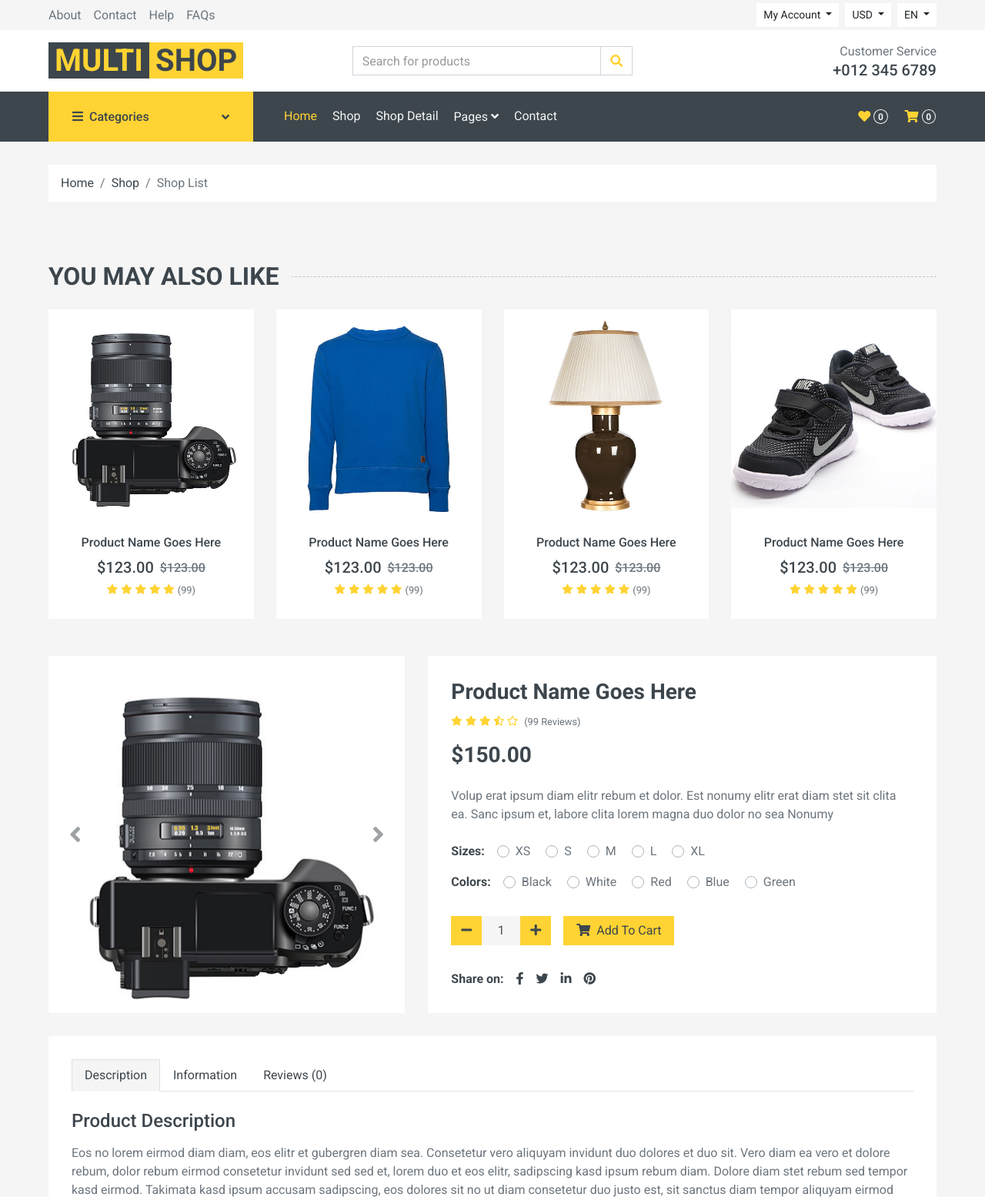
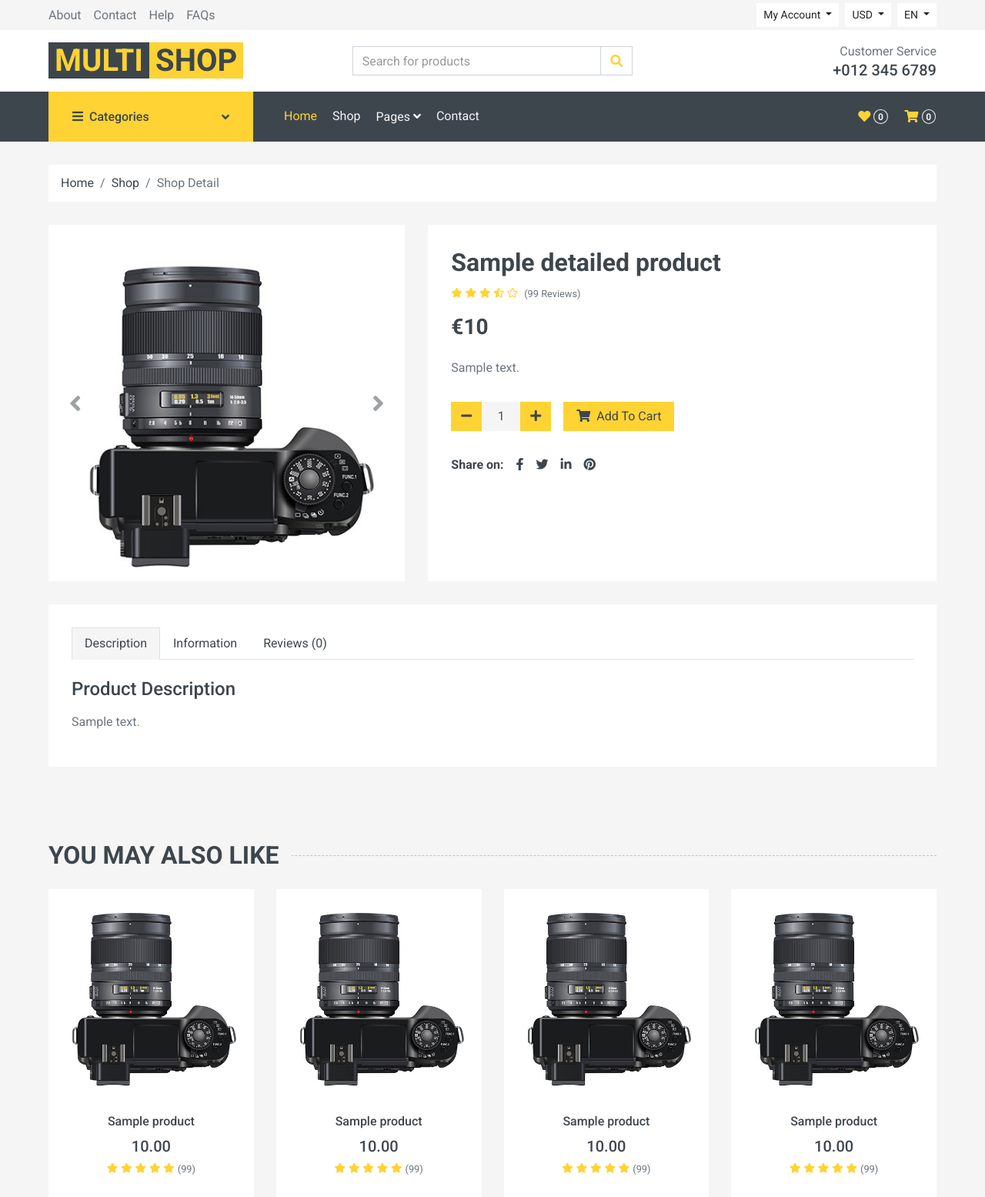
Before and after one commit to viktoriiakychan/django-shop, a Django app: template shop/product/templates/pages/detail.html in a window 1280 px wide. Shown: the top 1555 px of the page at 77% size. Run offline with Django 4.2, Linux system fonts and the light colour scheme; tables that the repository leaves empty hold one stand-in row (values such as "Sample post"); the template is opened without the code that fills it: values that come from a table or form of the project are taken from there, most other values are stand-ins (such as "Sample title", 1, 10 or a date in 2020); some libraries are stand-ins or nearby versions.

Commit message:
product detail

```diff
--- a/shop/product/templates/pages/cart.html
+++ b/shop/product/templates/pages/cart.html
@@ -2,7 +2,7 @@
 
 {% block content %}
 
-    {% include 'partials/_breadcrumb.html' %}
+    {% include 'partials/breadcrumbs/_breadcrumb-cart.html' %}
     {% include 'partials/_cart.html' %}
 
 {% endblock %}
--- a/shop/product/templates/pages/checkout.html
+++ b/shop/product/templates/pages/checkout.html
@@ -2,7 +2,7 @@
 
 {% block content %}
 
-    {% include 'partials/_breadcrumb.html' %}
+    {% include 'partials/breadcrumbs/_breadcrumb-checkout.html' %}
     {% include 'partials/_checkout.html' %}
 
 {% endblock %}
--- a/shop/product/templates/pages/contact.html
+++ b/shop/product/templates/pages/contact.html
@@ -1,7 +1,7 @@
 {% extends 'base.html' %}
 {% block content %}
 
-    {% include 'partials/_breadcrumb.html' %}
+    {% include 'partials/breadcrumbs/_breadcrumb-contact.html' %}
     {% include 'partials/_contact.html' %}
 
 {% endblock %}
--- a/shop/product/templates/pages/detail.html
+++ b/shop/product/templates/pages/detail.html
@@ -1,8 +1,8 @@
 {% extends 'base.html' %}
 {% block content %}
 
-    {% include 'partials/_breadcrumb.html' %}
-    {% include 'partials/_detail-products.html' %}
+    {% include 'partials/breadcrumbs/_breadcrumb-detail.html' %}
     {% include 'partials/_shop-detail.html' %}
+    {% include 'partials/_detail-you-may-also-like.html' %}
 
 {% endblock %}
--- a/shop/product/templates/pages/shop.html
+++ b/shop/product/templates/pages/shop.html
@@ -2,7 +2,7 @@
 
 {% block content %}
 
-    {% include 'partials/_breadcrumb.html' %}
+    {% include 'partials/breadcrumbs/_breadcrumb-shop.html' %}
     {% include 'partials/_shop.html' %}
 
 {% endblock %}
--- a/shop/product/templates/partials/_detail-products.html
+++ /dev/null
@@ -1,136 +0,0 @@
-<!-- Products Start -->
-<div class="container-fluid py-5">
-    <h2 class="section-title position-relative text-uppercase mx-xl-5 mb-4"><span class="bg-secondary pr-3">You May Also Like</span></h2>
-    <div class="row px-xl-5">
-        <div class="col">
-            <div class="owl-carousel related-carousel">
-                <div class="product-item bg-light">
-                    <div class="product-img position-relative overflow-hidden">
-                        <img class="img-fluid w-100" src="img/product-1.jpg" alt="">
-                        <div class="product-action">
-                            <a class="btn btn-outline-dark btn-square" href=""><i class="fa fa-shopping-cart"></i></a>
-                            <a class="btn btn-outline-dark btn-square" href=""><i class="far fa-heart"></i></a>
-                            <a class="btn btn-outline-dark btn-square" href=""><i class="fa fa-sync-alt"></i></a>
-                            <a class="btn btn-outline-dark btn-square" href=""><i class="fa fa-search"></i></a>
-                        </div>
-                    </div>
-                    <div class="text-center py-4">
-                        <a class="h6 text-decoration-none text-truncate" href="">Product Name Goes Here</a>
-                        <div class="d-flex align-items-center justify-content-center mt-2">
-                            <h5>$123.00</h5><h6 class="text-muted ml-2"><del>$123.00</del></h6>
-                        </div>
-                        <div class="d-flex align-items-center justify-content-center mb-1">
-                            <small class="fa fa-star text-primary mr-1"></small>
-                            <small class="fa fa-star text-primary mr-1"></small>
-                            <small class="fa fa-star text-primary mr-1"></small>
-                            <small class="fa fa-star text-primary mr-1"></small>
-                            <small class="fa fa-star text-primary mr-1"></small>
-                            <small>(99)</small>
-                        </div>
-                    </div>
-                </div>
-                <div class="product-item bg-light">
-                    <div class="product-img position-relative overflow-hidden">
-                        <img class="img-fluid w-100" src="img/product-2.jpg" alt="">
-                        <div class="product-action">
-                            <a class="btn btn-outline-dark btn-square" href=""><i class="fa fa-shopping-cart"></i></a>
-                            <a class="btn btn-outline-dark btn-square" href=""><i class="far fa-heart"></i></a>
-                            <a class="btn btn-outline-dark btn-square" href=""><i class="fa fa-sync-alt"></i></a>
-                            <a class="btn btn-outline-dark btn-square" href=""><i class="fa fa-search"></i></a>
-                        </div>
-                    </div>
-                    <div class="text-center py-4">
-                        <a class="h6 text-decoration-none text-truncate" href="">Product Name Goes Here</a>
-                        <div class="d-flex align-items-center justify-content-center mt-2">
-                            <h5>$123.00</h5><h6 class="text-muted ml-2"><del>$123.00</del></h6>
-                        </div>
-                        <div class="d-flex align-items-center justify-content-center mb-1">
-                            <small class="fa fa-star text-primary mr-1"></small>
-                            <small class="fa fa-star text-primary mr-1"></small>
-                            <small class="fa fa-star text-primary mr-1"></small>
-                            <small class="fa fa-star text-primary mr-1"></small>
-                            <small class="fa fa-star text-primary mr-1"></small>
-                            <small>(99)</small>
-                        </div>
-                    </div>
-                </div>
-                <div class="product-item bg-light">
-                    <div class="product-img position-relative overflow-hidden">
-                        <img class="img-fluid w-100" src="img/product-3.jpg" alt="">
-                        <div class="product-action">
-                            <a class="btn btn-outline-dark btn-square" href=""><i class="fa fa-shopping-cart"></i></a>
-                            <a class="btn btn-outline-dark btn-square" href=""><i class="far fa-heart"></i></a>
-                            <a class="btn btn-outline-dark btn-square" href=""><i class="fa fa-sync-alt"></i></a>
-                            <a class="btn btn-outline-dark btn-square" href=""><i class="fa fa-search"></i></a>
-                        </div>
-                    </div>
-                    <div class="text-center py-4">
-                        <a class="h6 text-decoration-none text-truncate" href="">Product Name Goes Here</a>
-                        <div class="d-flex align-items-center justify-content-center mt-2">
-                            <h5>$123.00</h5><h6 class="text-muted ml-2"><del>$123.00</del></h6>
-                        </div>
-                        <div class="d-flex align-items-center justify-content-center mb-1">
-                            <small class="fa fa-star text-primary mr-1"></small>
-                            <small class="fa fa-star text-primary mr-1"></small>
-                            <small class="fa fa-star text-primary mr-1"></small>
-                            <small class="fa fa-star text-primary mr-1"></small>
-                            <small class="fa fa-star text-primary mr-1"></small>
-                            <small>(99)</small>
-                        </div>
-                    </div>
-                </div>
-                <div class="product-item bg-light">
-                    <div class="product-img position-relative overflow-hidden">
-                        <img class="img-fluid w-100" src="img/product-4.jpg" alt="">
-                        <div class="product-action">
-                            <a class="btn btn-outline-dark btn-square" href=""><i class="fa fa-shopping-cart"></i></a>
-                            <a class="btn btn-outline-dark btn-square" href=""><i class="far fa-heart"></i></a>
-                            <a class="btn btn-outline-dark btn-square" href=""><i class="fa fa-sync-alt"></i></a>
-                            <a class="btn btn-outline-dark btn-square" href=""><i class="fa fa-search"></i></a>
-                        </div>
-                    </div>
-                    <div class="text-center py-4">
-                        <a class="h6 text-decoration-none text-truncate" href="">Product Name Goes Here</a>
-                        <div class="d-flex align-items-center justify-content-center mt-2">
-                            <h5>$123.00</h5><h6 class="text-muted ml-2"><del>$123.00</del></h6>
-                        </div>
-                        <div class="d-flex align-items-center justify-content-center mb-1">
-                            <small class="fa fa-star text-primary mr-1"></small>
-                            <small class="fa fa-star text-primary mr-1"></small>
-                            <small class="fa fa-star text-primary mr-1"></small>
-                            <small class="fa fa-star text-primary mr-1"></small>
-                            <small class="fa fa-star text-primary mr-1"></small>
-                            <small>(99)</small>
-                        </div>
-                    </div>
-                </div>
-                <div class="product-item bg-light">
-                    <div class="product-img position-relative overflow-hidden">
-                        <img class="img-fluid w-100" src="img/product-5.jpg" alt="">
-                        <div class="product-action">
-                            <a class="btn btn-outline-dark btn-square" href=""><i class="fa fa-shopping-cart"></i></a>
-                            <a class="btn btn-outline-dark btn-square" href=""><i class="far fa-heart"></i></a>
-                            <a class="btn btn-outline-dark btn-square" href=""><i class="fa fa-sync-alt"></i></a>
-                            <a class="btn btn-outline-dark btn-square" href=""><i class="fa fa-search"></i></a>
-                        </div>
-                    </div>
-                    <div class="text-center py-4">
-                        <a class="h6 text-decoration-none text-truncate" href="">Product Name Goes Here</a>
-                        <div class="d-flex align-items-center justify-content-center mt-2">
-                            <h5>$123.00</h5><h6 class="text-muted ml-2"><del>$123.00</del></h6>
-                        </div>
-                        <div class="d-flex align-items-center justify-content-center mb-1">
-                            <small class="fa fa-star text-primary mr-1"></small>
-                            <small class="fa fa-star text-primary mr-1"></small>
-                            <small class="fa fa-star text-primary mr-1"></small>
-                            <small class="fa fa-star text-primary mr-1"></small>
-                            <small class="fa fa-star text-primary mr-1"></small>
-                            <small>(99)</small>
-                        </div>
-                    </div>
-                </div>
-            </div>
-        </div>
-    </div>
-</div>
-<!-- Products End -->
--- /dev/null
+++ b/shop/product/templates/partials/_detail-you-may-also-like.html
@@ -0,0 +1,40 @@
+<!-- You May Also Like Start -->
+<div class="container-fluid py-5">
+    <h2 class="section-title position-relative text-uppercase mx-xl-5 mb-4"><span class="bg-secondary pr-3">You May Also Like</span></h2>
+    <div class="row px-xl-5">
+        <div class="col">
+            <div class="owl-carousel related-carousel">
+                {% if products %}
+                    {% for product in products %}
+                        <div class="product-item bg-light">
+                            <div class="product-img position-relative overflow-hidden">
+                                <img class="img-fluid w-100" src="img/product-1.jpg" alt="">
+                                <div class="product-action">
+                                    <a class="btn btn-outline-dark btn-square" href=""><i class="fa fa-shopping-cart"></i></a>
+                                    <a class="btn btn-outline-dark btn-square" href=""><i class="far fa-heart"></i></a>
+                                    <a class="btn btn-outline-dark btn-square" href=""><i class="fa fa-sync-alt"></i></a>
+                                    <a class="btn btn-outline-dark btn-square" href=""><i class="fa fa-search"></i></a>
+                                </div>
+                            </div>
+                            <div class="text-center py-4">
+                                <a class="h6 text-decoration-none text-truncate" href="">{{product.name}}</a>
+                                <div class="d-flex align-items-center justify-content-center mt-2">
+                                    <h5>{{product.price}}</h5>
+                                </div>
+                                <div class="d-flex align-items-center justify-content-center mb-1">
+                                    <small class="fa fa-star text-primary mr-1"></small>
+                                    <small class="fa fa-star text-primary mr-1"></small>
+                                    <small class="fa fa-star text-primary mr-1"></small>
+                                    <small class="fa fa-star text-primary mr-1"></small>
+                                    <small class="fa fa-star text-primary mr-1"></small>
+                                    <small>(99)</small>
+                                </div>
+                            </div>
+                        </div>
+                    {% endfor %}
+                {% endif %}
+            </div>
+        </div>
+    </div>
+</div>
+<!-- You May Also Like End -->
--- a/shop/product/templates/partials/_navbar.html
+++ b/shop/product/templates/partials/_navbar.html
@@ -11,48 +11,16 @@
           <h6 class="text-dark m-0"><i class="fa fa-bars mr-2"></i>Categories</h6>
           <i class="fa fa-angle-down text-dark"></i>
         </a>
-        {% comment %} <form action="{% url 'shop' %}">
-          <div class="col-6 order-options">
-          <h2 class="mt-4">Зробіть <span class="yellow">Select</span></h2>
-          <input type="text" name="category" placeholder="Category">
-          <select>
-          <option disabled selected>Тип житла</option>
-          <option></option>
-          </select>
-          <select>
-          <option disabled selected>Площа</option>
-          <option></option>
-          </select>
-          <select>
-          <option disabled selected>Вартість</option>
-          <option></option>
-          </select>
-          <div class="d-flex col-12">
-          <button type="button" class="btn--show_all" onclick="window.location='{% url 'shop' %}'">Показати все</button>
-          <button type="submit" class="btn--forward">Пошук</button>
-          </div>
-          </div>
-      </form> {% endcomment %}
         <nav
           class="collapse position-absolute navbar navbar-vertical navbar-light align-items-start p-0 bg-light"
           id="navbar-vertical"
           style="width: calc(100% - 30px); z-index: 999"
         >
           <div class="navbar-nav w-100">
-            {% comment %} <div class="nav-item dropdown dropright">
-              <a href="#" class="nav-link dropdown-toggle" data-toggle="dropdown"
-                >Dresses <i class="fa fa-angle-right float-right mt-1"></i
-              ></a>
-              <div class="dropdown-menu position-absolute rounded-0 border-0 m-0">
-                <a href="" class="dropdown-item">Men's Dresses</a>
-                <a href="" class="dropdown-item">Women's Dresses</a>
-                <a href="" class="dropdown-item">Baby's Dresses</a>
-              </div>
-            </div> {% endcomment %}
             <a href="?" class="nav-item nav-link">All</a>
             {% if categories %}
             {% for category in categories %}
-              <a href="?category={{category.name}}" class="nav-item nav-link">{{category.name}}</a>
+              <a href="/shop/?category={{category.name}}" class="nav-item nav-link">{{category.name}}</a>
               {% endfor %}
             {% endif %}
           </div>
@@ -83,7 +51,6 @@
             <div class="navbar-nav mr-auto py-0">
               <a href="/" class="nav-item nav-link active">Home</a>
               <a href="/shop" class="nav-item nav-link">Shop</a>
-              <a href="/shop/detail" class="nav-item nav-link">Shop Detail</a>
               <div class="nav-item dropdown">
                 <a
                   href="#"
--- a/shop/product/templates/partials/_shop-detail.html
+++ b/shop/product/templates/partials/_shop-detail.html
@@ -28,7 +28,7 @@
 
         <div class="col-lg-7 h-auto mb-30">
             <div class="h-100 bg-light p-30">
-                <h3>Product Name Goes Here</h3>
+                <h2>{{detailed_product.name}}</h2>
                 <div class="d-flex mb-3">
                     <div class="text-primary mr-2">
                         <small class="fas fa-star"></small>
@@ -39,11 +39,9 @@
                     </div>
                     <small class="pt-1">(99 Reviews)</small>
                 </div>
-                <h3 class="font-weight-semi-bold mb-4">$150.00</h3>
-                <p class="mb-4">Volup erat ipsum diam elitr rebum et dolor. Est nonumy elitr erat diam stet sit
-                    clita ea. Sanc ipsum et, labore clita lorem magna duo dolor no sea
-                    Nonumy</p>
-                <div class="d-flex mb-3">
+                <h3 class="font-weight-semi-bold mb-4">€{{detailed_product.price}}</h3>
+                <p class="mb-4">{{detailed_product.description}}</p>
+                {% comment %} <div class="d-flex mb-3">
                     <strong class="text-dark mr-3">Sizes:</strong>
                     <form>
                         <div class="custom-control custom-radio custom-control-inline">
@@ -92,7 +90,7 @@
                             <label class="custom-control-label" for="color-5">Green</label>
                         </div>
                     </form>
-                </div>
+                </div> {% endcomment %}
                 <div class="d-flex align-items-center mb-4 pt-2">
                     <div class="input-group quantity mr-3" style="width: 130px;">
                         <div class="input-group-btn">
@@ -141,8 +139,7 @@
                 <div class="tab-content">
                     <div class="tab-pane fade show active" id="tab-pane-1">
                         <h4 class="mb-3">Product Description</h4>
-                        <p>Eos no lorem eirmod diam diam, eos elitr et gubergren diam sea. Consetetur vero aliquyam invidunt duo dolores et duo sit. Vero diam ea vero et dolore rebum, dolor rebum eirmod consetetur invidunt sed sed et, lorem duo et eos elitr, sadipscing kasd ipsum rebum diam. Dolore diam stet rebum sed tempor kasd eirmod. Takimata kasd ipsum accusam sadipscing, eos dolores sit no ut diam consetetur duo justo est, sit sanctus diam tempor aliquyam eirmod nonumy rebum dolor accusam, ipsum kasd eos consetetur at sit rebum, diam kasd invidunt tempor lorem, ipsum lorem elitr sanctus eirmod takimata dolor ea invidunt.</p>
-                        <p>Dolore magna est eirmod sanctus dolor, amet diam et eirmod et ipsum. Amet dolore tempor consetetur sed lorem dolor sit lorem tempor. Gubergren amet amet labore sadipscing clita clita diam clita. Sea amet et sed ipsum lorem elitr et, amet et labore voluptua sit rebum. Ea erat sed et diam takimata sed justo. Magna takimata justo et amet magna et.</p>
+                        <p>{{detailed_product.description}}</p>
                     </div>
                     <div class="tab-pane fade" id="tab-pane-2">
                         <h4 class="mb-3">Additional Information</h4>
--- a/shop/product/templates/partials/_shop.html
+++ b/shop/product/templates/partials/_shop.html
@@ -173,7 +173,7 @@
                                 </div>
                             </div>
                             <div class="text-center py-4">
-                                <a class="h3 text-decoration-none text-truncate" href="">{{product.name}}</a>
+                                <a class="h3 text-decoration-none text-truncate" href="detail/?product={{product.name}}">{{product.name}}</a>
                                 {% comment %} <h6>{{product.category}}</h6> {% endcomment %}
                                 <h6 class="text-muted ml-2">{{product.category}}</h6>
                                 <div class="d-flex align-items-center justify-content-center mt-2">
--- /dev/null
+++ b/shop/product/templates/partials/breadcrumbs/_breadcrumb-detail.html
@@ -0,0 +1,13 @@
+<!-- Breadcrumb Start -->
+<div class="container-fluid">
+    <div class="row px-xl-5">
+        <div class="col-12">
+            <nav class="breadcrumb bg-light mb-30">
+                <a class="breadcrumb-item text-dark" href="#">Home</a>
+                <a class="breadcrumb-item text-dark" href="#">Shop</a>
+                <span class="breadcrumb-item active">Shop Detail</span>
+            </nav>
+        </div>
+    </div>
+</div>
+<!-- Breadcrumb End -->
```
Also changed, not shown: shop/product/templates/partials/breadcrumbs/_breadcrumb-cart.html (added, +13 -0 lines), shop/product/templates/partials/breadcrumbs/_breadcrumb-checkout.html (added, +13 -0 lines), shop/product/templates/partials/breadcrumbs/_breadcrumb-contact.html (added, +13 -0 lines), shop/product/urls.py (added, +34 -0 lines), shop/product/views.py (+23 -3 lines), shop/shop/urls.py (+5 -5 lines), shop/product/templates/partials/breadcrumbs/_breadcrumb-shop.html (renamed from shop/product/templates/partials/_breadcrumb.html).
